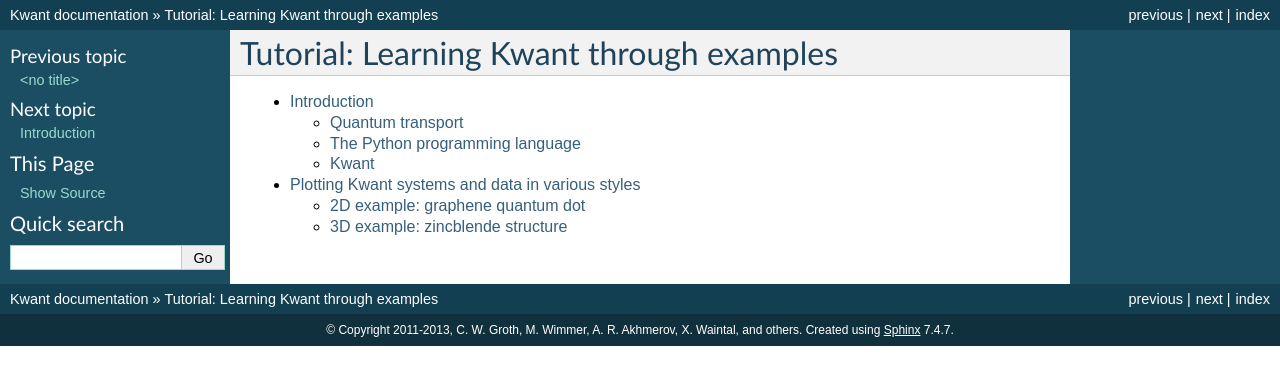
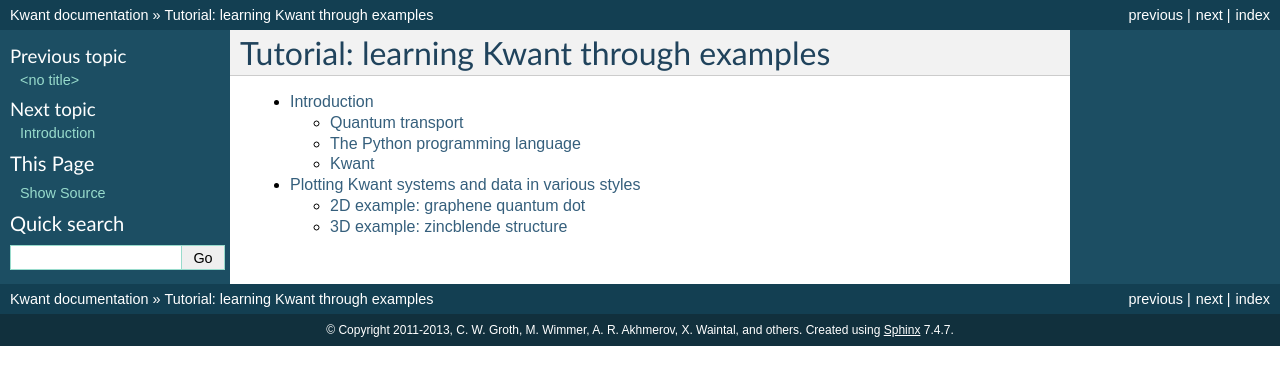
Before and after one commit to kwant-project/kwant, a Sphinx documentation site: the page built from doc/source/tutorial/index.rst, in a window 1280 px wide. Shown: the top 385 px of the page. Built offline with Sphinx 7.4.7, drawn with Linux system fonts in a browser that asks for light colours; formulas are drawn with MathJax 3; pages that are not in the unit, such as notebooks, are missing from menus; the version number could not be read and is left out.

Commit message:
tutorial: make titles clearer (I hope)

```diff
--- a/doc/source/tutorial/index.rst
+++ b/doc/source/tutorial/index.rst
@@ -1,4 +1,4 @@
-Tutorial: Learning Kwant through examples
+Tutorial: learning Kwant through examples
 =========================================
 
 .. toctree::
--- a/doc/source/tutorial/spin_orbit.py
+++ b/doc/source/tutorial/spin_orbit.py
@@ -38,14 +38,14 @@
 
     #### Define the scattering region. ####
 #HIDDEN_BEGIN_uxrm
-    sys[(lat(x, y) for x in range(L) for y in range(W))] = 4 * t * sigma_0 + \
-        e_z * sigma_z
+    sys[(lat(x, y) for x in range(L) for y in range(W))] = \
+        4 * t * sigma_0 + e_z * sigma_z
     # hoppings in x-direction
-    sys[kwant.builder.HoppingKind((1, 0), lat, lat)] = -t * sigma_0 - \
-        1j * alpha * sigma_y
+    sys[kwant.builder.HoppingKind((1, 0), lat, lat)] = \
+        -t * sigma_0 - 1j * alpha * sigma_y
     # hoppings in y-directions
-    sys[kwant.builder.HoppingKind((0, 1), lat, lat)] = -t * sigma_0 + \
-        1j * alpha * sigma_x
+    sys[kwant.builder.HoppingKind((0, 1), lat, lat)] = \
+        -t * sigma_0 + 1j * alpha * sigma_x
 #HIDDEN_END_uxrm
 
     #### Define the left lead. ####
@@ -54,11 +54,11 @@
 #HIDDEN_BEGIN_yliu
     lead[(lat(0, j) for j in xrange(W))] = 4 * t * sigma_0 + e_z * sigma_z
     # hoppings in x-direction
-    lead[kwant.builder.HoppingKind((1, 0), lat, lat)] = -t * sigma_0 - \
-        1j * alpha * sigma_y
+    lead[kwant.builder.HoppingKind((1, 0), lat, lat)] = \
+        -t * sigma_0 - 1j * alpha * sigma_y
     # hoppings in y-directions
-    lead[kwant.builder.HoppingKind((0, 1), lat, lat)] = -t * sigma_0 + \
-        1j * alpha * sigma_x
+    lead[kwant.builder.HoppingKind((0, 1), lat, lat)] = \
+        -t * sigma_0 + 1j * alpha * sigma_x
 #HIDDEN_END_yliu
 
     #### Attach the leads and return the finalized system. ####
--- a/doc/source/tutorial/tutorial3.rst
+++ b/doc/source/tutorial/tutorial3.rst
@@ -1,5 +1,5 @@
-Beyond transport: Band structures and closed systems
-----------------------------------------------------
+Beyond transport: Band structure and closed systems
+---------------------------------------------------
 
 Band structure calculations
 ...........................
--- a/doc/source/tutorial/tutorial4.rst
+++ b/doc/source/tutorial/tutorial4.rst
@@ -1,7 +1,7 @@
 .. _tutorial-graphene:
 
-Using a more complicated lattice (graphene)
--------------------------------------------
+Beyond square lattices: graphene
+--------------------------------
 
 In the following example, we are going to calculate the
 conductance through a graphene quantum dot with a p-n junction
```
Also changed, not shown: doc/source/tutorial/tutorial1.rst (+13 -14 lines), doc/source/tutorial/tutorial2.rst (+7 -6 lines), doc/source/tutorial/tutorial5.rst (+4 -4 lines).
